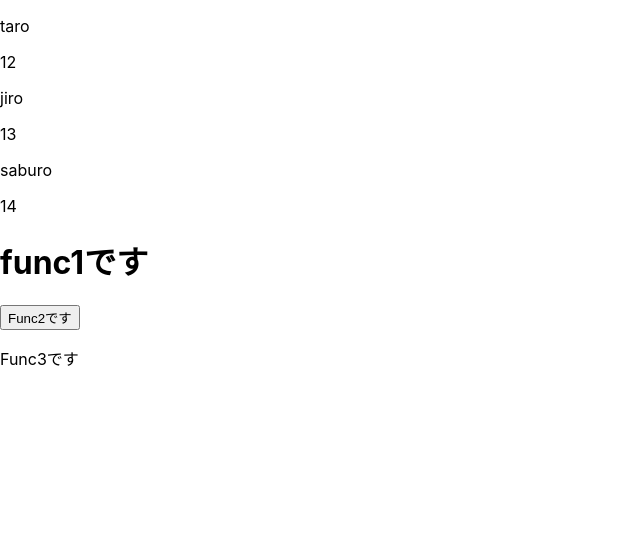
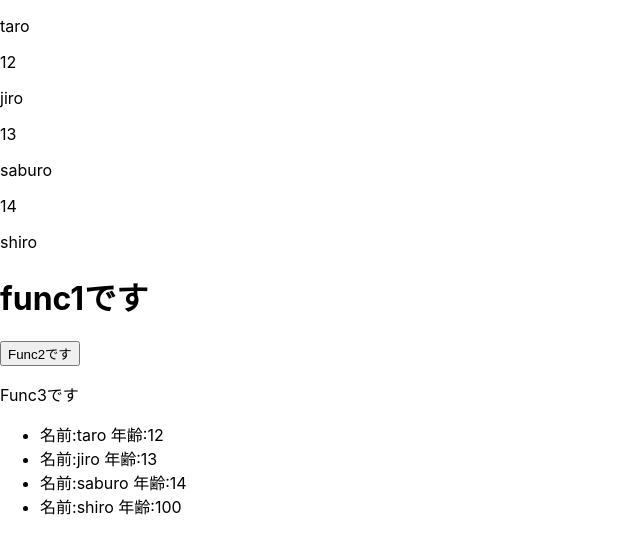
Before and after one commit to IHprogram/react-sample, a React (Create React App) app: page / in a window 1280 px wide. Shown: the top 554 px of the page, without its empty margins (0-640 px from the left). Built offline with nearby package versions, Linux system fonts and the light colour scheme.

Commit message:
propsの練習

```diff
--- a/src/App.js
+++ b/src/App.js
@@ -7,6 +7,7 @@ const Members = [
   { name: "taro", age: 12 },
   { name: "jiro", age: 13 },
   { name: "saburo", age: 14 },
+  { name: "shiro" },
 ];
 
 const Func3 = () => {
@@ -28,15 +29,36 @@ const Func1 = () => {
   return <div><h1>func1です</h1><Func2 /></div>
 }
 
+// 画面に表示するためのmapメソッド
+const Func4 = () => {
+  return Members.map((member, index) => {
+    // keyはindexを指定
+    return <Func5 name={member.name} age={member.age} key={index} />
+  })
+}
+
+//メンバー一つ一つの表示が子コンポーネントになる。
+const Func5 = (props) => {
+  return <li>名前:{props.name} 年齢:{props.age}</li>
+}
+
+Func5.defaultProps = {
+  age: 100
+}
+
 const App = () => {
   return (
     <React.Fragment>
       {
         Members.map((men, index) => {
-          return <div key={index}><p>{men.name}</p><p>{men.age}</p></div>
+          return <div key={index} className="red"><p>{men.name}</p><p>{men.age}</p></div>
         })
       }
       <Func1 />
+
+      <ul>
+        <Func4 />
+      </ul>
     </React.Fragment>
   )
 }
```
